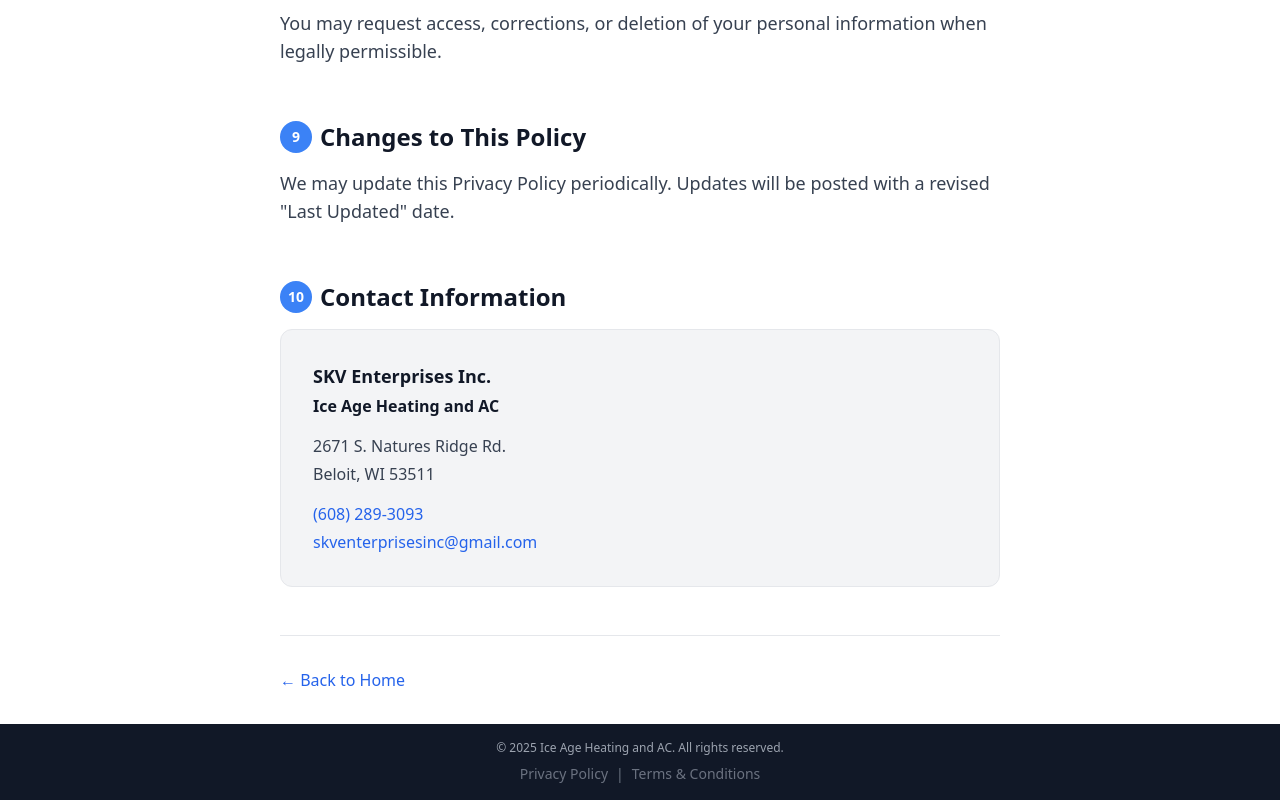
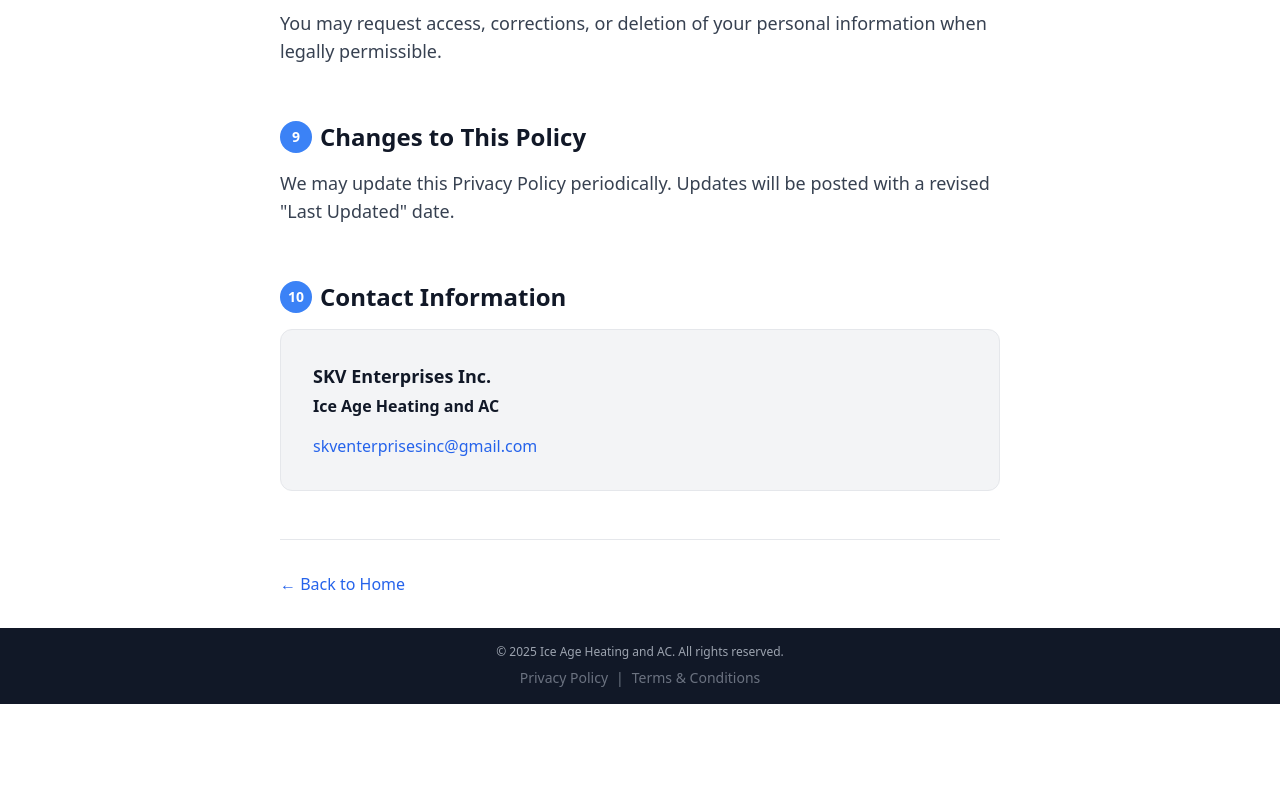
Before and after one commit to skv-enterprises-inc/ice-age-nuxt, a Nuxt app: page /privacy-policy in a window 1280 px wide. Shown: the part 1779-2579 px from the top of the page. After the commit the page ends 2483 px from the top, so only its background shows below. Built offline with nearby package versions, Linux system fonts and the light colour scheme.

Commit message:
Minor Adjustments

```diff
--- a/app/pages/privacy-policy.vue
+++ b/app/pages/privacy-policy.vue
@@ -159,11 +159,6 @@
             <div class="bg-gray-100 dark:bg-gray-800 rounded-xl p-6 md:p-8 border border-gray-200 dark:border-gray-700">
               <p class="font-semibold text-gray-900 dark:text-white text-lg mb-1">SKV Enterprises Inc.</p>
               <p class="font-semibold text-gray-900 dark:text-white mb-4">Ice Age Heating and AC</p>
-              <p class="text-gray-700 dark:text-gray-300 mb-1">2671 S. Natures Ridge Rd.</p>
-              <p class="text-gray-700 dark:text-gray-300 mb-4">Beloit, WI 53511</p>
-              <p class="mb-1">
-                <a :href="`tel:${phoneNumber}`" class="text-blue-600 dark:text-blue-400 hover:underline font-medium">{{ phoneNumber }}</a>
-              </p>
               <p>
                 <a :href="`mailto:${emailAddress}`" class="text-blue-600 dark:text-blue-400 hover:underline font-medium break-all">{{ emailAddress }}</a>
               </p>
@@ -194,7 +189,6 @@
 
 <script setup lang="ts">
 const currentYear = new Date().getFullYear()
-const phoneNumber = '(608) 289-3093'
 const emailAddress = 'skventerprisesinc@gmail.com'
 
 useHead({
--- a/app/pages/terms-of-service.vue
+++ b/app/pages/terms-of-service.vue
@@ -164,11 +164,6 @@
             <div class="bg-gray-100 dark:bg-gray-800 rounded-xl p-6 md:p-8 border border-gray-200 dark:border-gray-700">
               <p class="font-semibold text-gray-900 dark:text-white text-lg mb-1">SKV Enterprises Inc.</p>
               <p class="font-semibold text-gray-900 dark:text-white mb-4">Ice Age Heating and AC</p>
-              <p class="text-gray-700 dark:text-gray-300 mb-1">2671 S. Natures Ridge Rd.</p>
-              <p class="text-gray-700 dark:text-gray-300 mb-4">Beloit, WI 53511</p>
-              <p class="mb-1">
-                <a :href="`tel:${phoneNumber}`" class="text-blue-600 dark:text-blue-400 hover:underline font-medium">{{ phoneNumber }}</a>
-              </p>
               <p>
                 <a :href="`mailto:${emailAddress}`" class="text-blue-600 dark:text-blue-400 hover:underline font-medium break-all">{{ emailAddress }}</a>
               </p>
@@ -199,7 +194,6 @@
 
 <script setup lang="ts">
 const currentYear = new Date().getFullYear()
-const phoneNumber = '(608) 289-3093'
 const emailAddress = 'skventerprisesinc@gmail.com'
 
 useHead({
```
